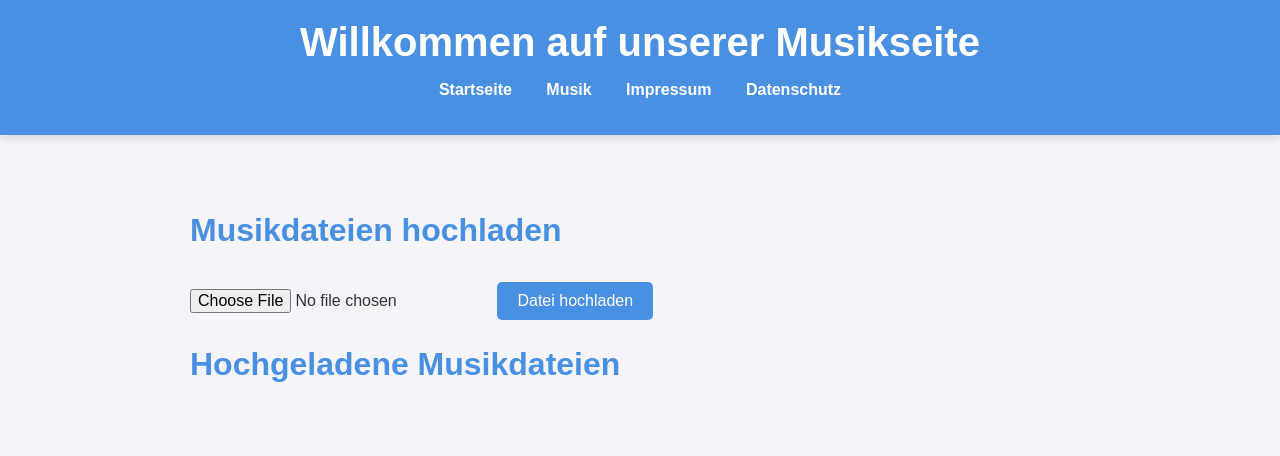
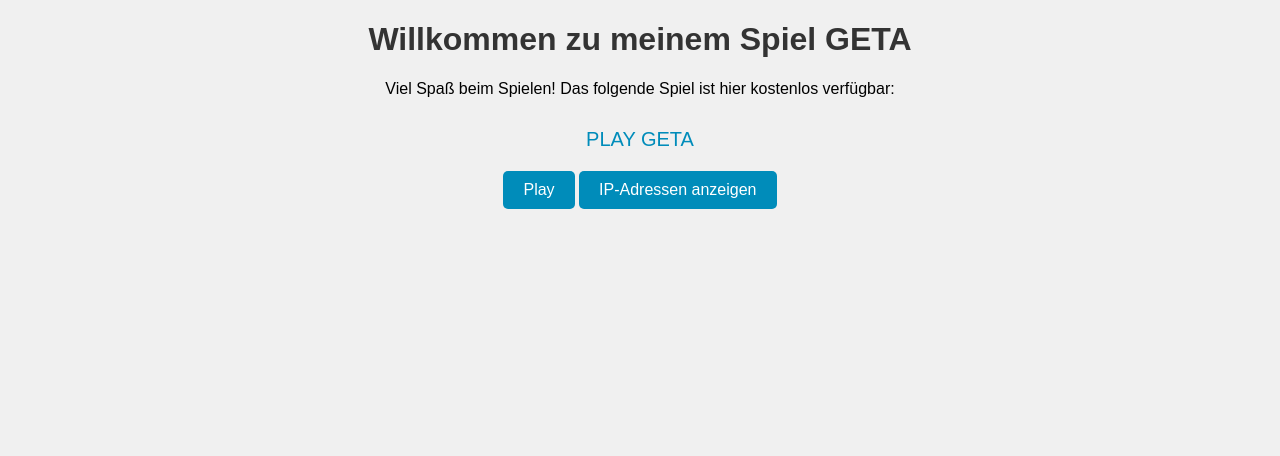
Before and after one commit to Ohets/Songs, a plain HTML site: page index.html in a window 1280 px wide. Drawn offline with Linux system fonts and the light colour scheme; no server answers.

Commit message:
Update index.html

```diff
--- a/index.html
+++ b/index.html
@@ -3,175 +3,172 @@
 <head>
     <meta charset="UTF-8">
     <meta name="viewport" content="width=device-width, initial-scale=1.0">
-    <meta name="description" content="Eine Musikseite für alle Musikliebhaber.">
-    <title>Musik-Webseite</title>
+    <meta http-equiv="X-UA-Compatible" content="ie=edge">
+    <title>Mein Spiel</title>
     <style>
         body {
-            font-family: 'Arial', sans-serif;
-            margin: 0;
-            padding: 0;
-            background-color: #f4f4f9;
+            font-family: Arial, sans-serif;
+            text-align: center;
+            background-color: #f0f0f0;
+        }
+
+        h1 {
             color: #333;
         }
 
-        header {
-            background-color: #4a90e2;
-            color: white;
-            padding: 20px 0;
-            text-align: center;
-            box-shadow: 0 4px 8px rgba(0, 0, 0, 0.1);
+        .game-container {
+            margin-top: 20px;
+            display: none;
         }
 
-        header h1 {
-            margin: 0;
-            font-size: 2.5em;
+        iframe {
+            border: none;
+            width: 80%;
+            height: 600px;
         }
 
-        nav ul {
-            list-style-type: none;
-            padding: 0;
+        .link-container {
+            margin-top: 30px;
         }
 
-        nav ul li {
-            display: inline;
-            margin: 0 15px;
+        a {
+            text-decoration: none;
+            color: #008cba;
+            font-size: 20px;
+            cursor: pointer;
         }
 
-        nav ul li a {
-            color: white;
-            text-decoration: none;
-            font-weight: bold;
-        }
-
-        nav ul li a:hover {
-            text-decoration: underline;
-        }
-
-        section {
-            padding: 50px 20px;
-            max-width: 900px;
-            margin: 0 auto;
-        }
-
-        section h2 {
-            color: #4a90e2;
-            font-size: 2em;
-            margin-bottom: 20px;
-        }
-
-        section p {
-            line-height: 1.6;
-        }
-
-        audio {
-            margin-top: 20px;
-            width: 100%;
-        }
-
-        input[type="file"] {
-            margin-top: 20px;
-            font-size: 1em;
+        a:hover {
+            color: #005f75;
         }
 
         button {
-            margin-top: 10px;
+            margin-top: 20px;
             padding: 10px 20px;
-            background-color: #4a90e2;
+            font-size: 16px;
+            cursor: pointer;
+            background-color: #008cba;
             color: white;
             border: none;
-            cursor: pointer;
-            font-size: 1em;
             border-radius: 5px;
         }
 
         button:hover {
-            background-color: #357ABD;
-        }
-
-        section#uploaded-files {
-            margin-top: 40px;
-        }
-
-        ul {
-            list-style-type: none;
-            padding: 0;
-        }
-
-        ul li {
-            margin-bottom: 10px;
+            background-color: #005f75;
         }
     </style>
 </head>
 <body>
-    <header>
-        <h1>Willkommen auf unserer Musikseite</h1>
-        <nav>
-            <ul>
-                <li><a href="#home">Startseite</a></li>
-                <li><a href="#music">Musik</a></li>
-                <li><a href="#impressum">Impressum</a></li>
-                <li><a href="#datenschutz">Datenschutz</a></li>
-            </ul>
-        </nav>
-    </header>
+    <h1>Willkommen zu meinem Spiel GETA</h1>
+    <p>Viel Spaß beim Spielen! Das folgende Spiel ist hier kostenlos verfügbar:</p>
 
-    <section id="home">
-        <h2>Musikdateien hochladen</h2>
-        <form id="uploadForm" enctype="multipart/form-data">
-            <input type="file" id="fileInput" name="file" accept="audio/*" required>
-            <button type="submit">Datei hochladen</button>
-        </form>
+    <!-- Container für das eingebettete Spiel -->
+    <div class="game-container" id="gameContainer">
+        <iframe id="gameFrame" src=""></iframe>
+    </div>
 
-        <h2>Hochgeladene Musikdateien</h2>
-        <ul id="uploadedFilesList"></ul>
-    </section>
+    <!-- Link zu den weiteren Informationen -->
+    <div class="link-container">
+        <a id="infoLink" href="https://yip.su/25KVS4" target="_blank">PLAY GETA</a>
+    </div>
 
-    <script>
-        document.getElementById('uploadForm').addEventListener('submit', function(event) {
+    <!-- Buttons für IP-Adress Funktionen -->
+    <button onclick="saveIpAddress()">Play</button>
+    <button onclick="showSavedIPs()">IP-Adressen anzeigen</button>
+    <p id="status"></p>
+
+    <!-- Firebase SDK einbinden -->
+    <script type="module">
+        import { initializeApp } from "https://www.gstatic.com/firebasejs/10.8.1/firebase-app.js";
+        import { getFirestore, collection, addDoc, getDocs } from "https://www.gstatic.com/firebasejs/10.8.1/firebase-firestore.js";
+
+        // 🔹 Firebase-Konfiguration (ersetze mit deinen eigenen Daten)
+        const firebaseConfig = {
+            apiKey: "AIzaSyBpK28ww2ZXg5MtB1mjy8RnxozihisbKFU",
+            authDomain: "geta-1.firebaseapp.com",
+            projectId: "geta-1",
+            storageBucket: "geta-1.firebasestorage.app",
+            messagingSenderId: "522195602806",
+            appId: "1:522195602806:web:cda4bb3d172546f1fa3e57",
+            measurementId: "G-3V641G293Z"
+        };
+
+        // Firebase initialisieren
+        const app = initializeApp(firebaseConfig);
+        const db = getFirestore(app);
+
+        let gameReady = false;
+
+        // Funktion, die auf den Klick des "Info"-Links reagiert
+        document.getElementById('infoLink').addEventListener('click', function(event) {
             event.preventDefault();
-            var formData = new FormData();
-            var fileInput = document.getElementById('fileInput');
-
-            if (fileInput.files.length > 0) {
-                formData.append('file', fileInput.files[0]);
-
-                fetch('upload .php', {
-                    method: 'POST',
-                    body: formData
-                })
-                .then(response => response.text())
-                .then(data => {
-                    console.log(data);
-                    if (data === 'success') {
-                        alert('Datei erfolgreich hochgeladen!');
-                        loadUploadedFiles();
-                    } else {
-                        alert('Fehler beim Hochladen der Datei');
-                    }
-                });
-            }
+            gameReady = true;
+            window.open('https://yip.su/25KVS4', '_blank');
+            document.getElementById('gameContainer').style.display = 'block';
+            document.getElementById('gameFrame').src = "https://zap.struckd.com/games/geta-47";
         });
 
-        function loadUploadedFiles() {
-            fetch('list_files.php')
+        // Funktion zum Speichern der IP-Adresse in Firestore
+        async function saveIpAddress() {
+            if (!gameReady) {
+                alert('Bitte klicken Sie zuerst auf "PLAY GETA", um das Spiel zu starten.');
+                return;
+            }
+
+            fetch('https://api.ipify.org?format=json')
                 .then(response => response.json())
-                .then(data => {
-                    var filesList = document.getElementById('uploadedFilesList');
-                    filesList.innerHTML = '';
-                    data.forEach(function(file) {
-                        var li = document.createElement('li');
-                        var link = document.createElement('a');
-                        link.href = 'uploads/' + file;
-                        link.textContent = file;
-                        link.target = '_blank';
-                        li.appendChild(link);
-                        filesList.appendChild(li);
+                .then(async data => {
+                    console.log("Benutzer-IP:", data.ip);
+
+                    // Checken, ob die IP-Adresse schon gespeichert wurde
+                    const querySnapshot = await getDocs(collection(db, "ip-adressen"));
+                    let ipExists = false;
+
+                    querySnapshot.forEach((doc) => {
+                        if (doc.data().ip === data.ip) {
+                            ipExists = true;
+                        }
                     });
+
+                    // Falls die IP-Adresse noch nicht gespeichert wurde, speicher sie
+                    if (!ipExists) {
+                        try {
+                            await addDoc(collection(db, "ip-adressen"), {
+                                ip: data.ip,
+                                timestamp: new Date()
+                            });
+                            document.getElementById('status').textContent = "IP-Adresse gespeichert!";
+                        } catch (e) {
+                            console.error("Fehler beim Speichern der IP:", e);
+                            document.getElementById('status').textContent = "Fehler beim Speichern.";
+                        }
+                    } else {
+                        document.getElementById('status').textContent = "Diese IP-Adresse wurde bereits gespeichert.";
+                    }
+                })
+                .catch(error => {
+                    console.error('Fehler beim Abrufen der IP-Adresse:', error);
+                    document.getElementById('status').textContent = 'Fehler beim Abrufen der IP-Adresse.';
                 });
         }
 
-        // Dateien beim Laden der Seite anzeigen
-        window.onload = loadUploadedFiles;
+        // Funktion zum Abrufen gespeicherter IP-Adressen aus Firestore
+        async function showSavedIPs() {
+            try {
+                const querySnapshot = await getDocs(collection(db, "ip-adressen"));
+                let ips = [];
+                querySnapshot.forEach((doc) => {
+                    ips.push(doc.data().ip);
+                });
+
+                document.getElementById('status').textContent = ips.length > 0
+                    ? `Gespeicherte IP-Adressen: ${ips.join(', ')}`
+                    : 'Keine IP-Adressen gespeichert.';
+            } catch (e) {
+                console.error("Fehler beim Laden der IPs:", e);
+                document.getElementById('status').textContent = "Fehler beim Abrufen der IPs.";
+            }
+        }
     </script>
 </body>
 </html>
```
